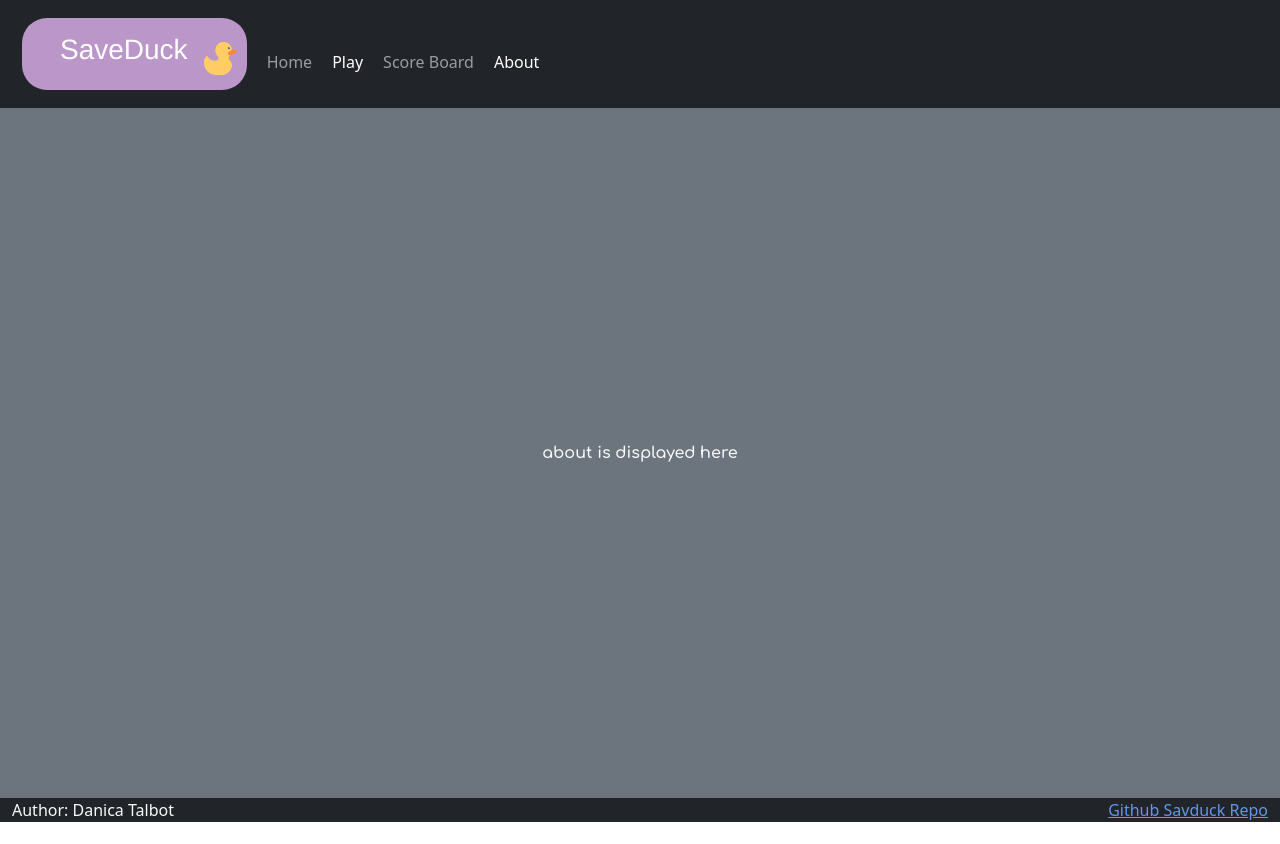
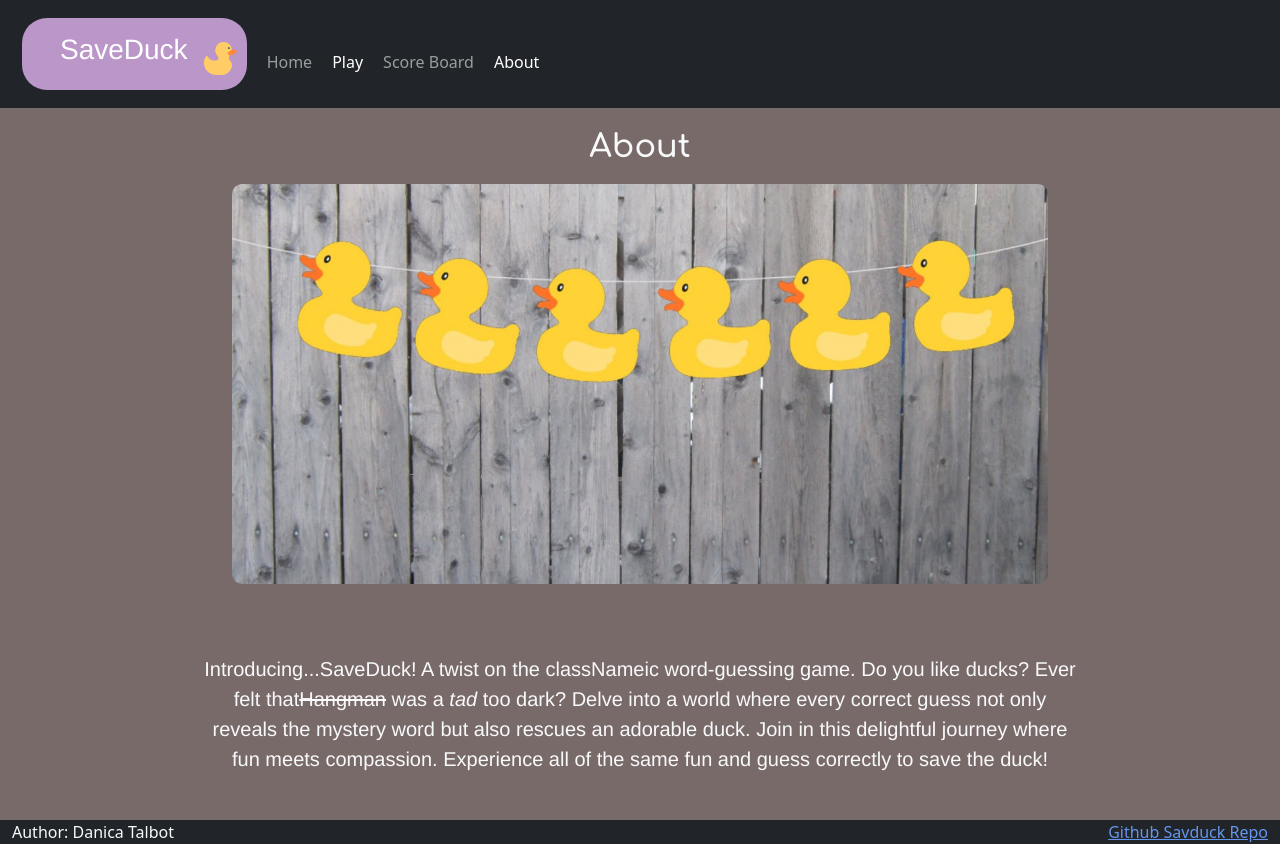
Before and after one commit to D-Talbot/startup, a React (Create React App) app in the folder react-template/: page /about in a window 1280 px wide. Before the commit the page ends 822 px from the top, so only its background shows below. Built offline with nearby package versions, Linux system fonts and the light colour scheme; no server answers; the HTML template or start-up script is replaced by a standard one; a web font is replaced by a local one.

Commit message:
about componenet

```diff
--- a/react-template/src/about/about.jsx
+++ b/react-template/src/about/about.jsx
@@ -1,10 +1,45 @@
 import React from 'react';
 import './about.css';
 
-export function About() {
+export function About(props) {
+  const [imageUrl, setImageUrl] = React.useState('');
+
+  // We only want this to render the first time the component is created and so we provide an empty dependency list.
+  React.useEffect(() => {
+    const random = Math.floor(Math.random() * 1000);
+    fetch(`https://picsum.photos/v2/list?page=${random}&limit=1`)
+      .then((response) => response.json())
+      .then((data) => {
+        const containerEl = document.querySelector('#picture');
+
+        const width = containerEl.offsetWidth;
+        const height = containerEl.offsetHeight;
+        const apiUrl = `https://picsum.photos/id/${data[0].id}/${width}/${height}?grayscale`;
+        setImageUrl(apiUrl);
+      })
+      .catch();
+  }, []);
+
+  let imgEl = '';
+
+  if (imageUrl) {
+    imgEl = <img src={imageUrl} alt='stock background' />;
+  }
+
   return (
-    <main className='container-fluid bg-secondary text-center'>
-      <div>about is displayed here</div>
-    </main>
+    <main style={{backgroundColor: "rgb(121, 106, 106)"}} className="container-fluid text-center">
+            <h2>About</h2>
+            <div id="picture" className="picture-box"><img src="duckbanner.jpg" alt="banner" /></div>
+            <p style={{justifyContent: "left", alignItems: "left", aligContent: "left"}}>
+                Introducing...SaveDuck! A twist on the classNameic word-guessing game. Do you like ducks? Ever felt that
+                <del>Hangman</del> was a <i>tad</i> too dark? Delve into a world where every correct guess not
+                only reveals the mystery word but also rescues an adorable duck. Join in this delightful
+                journey where fun meets compassion. Experience all of the same fun and guess correctly to
+                save the duck!
+            </p>
+            <div id='picture' className='picture-box'>
+              {imgEl}
+            </div>
+        </main>
   );
 }
```
Also changed, not shown: react-template/public/duckbanner.jpg (added).
